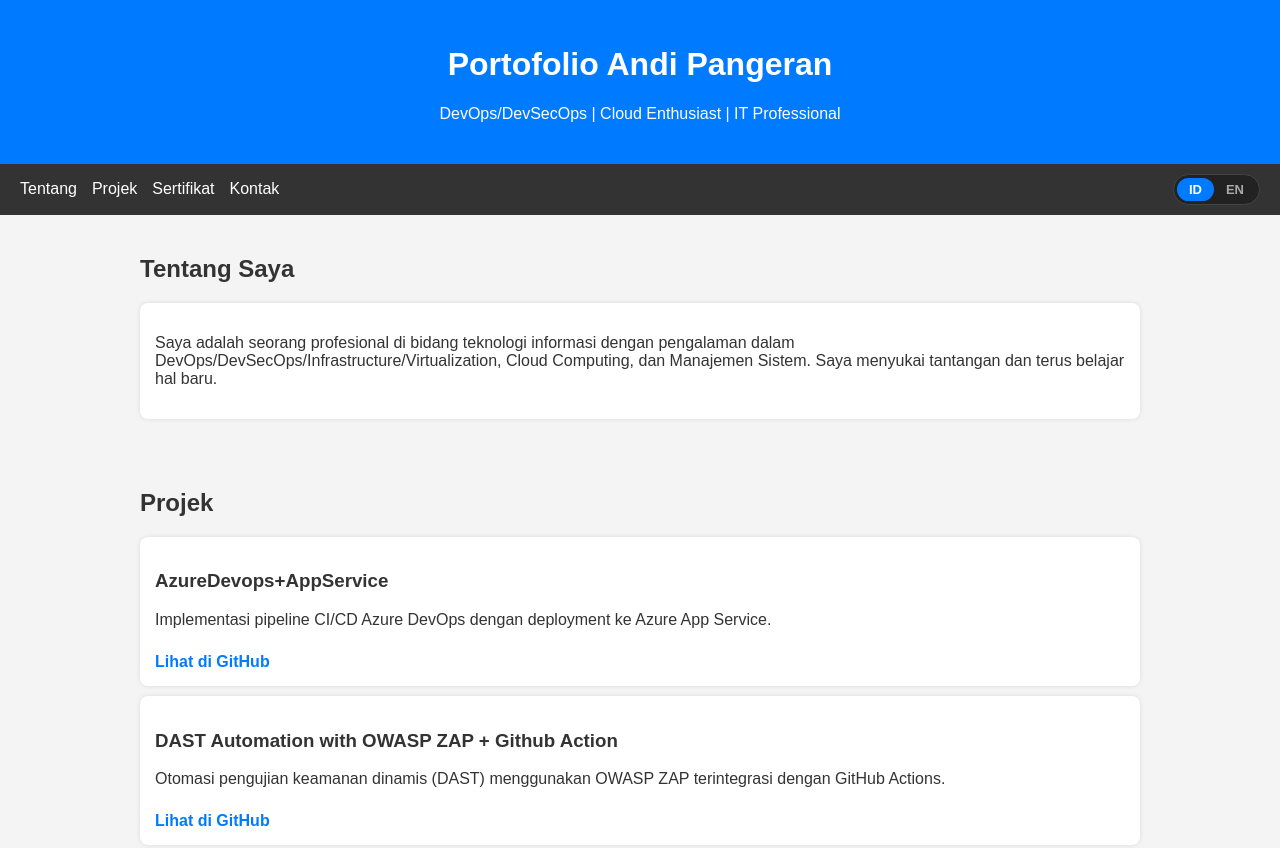
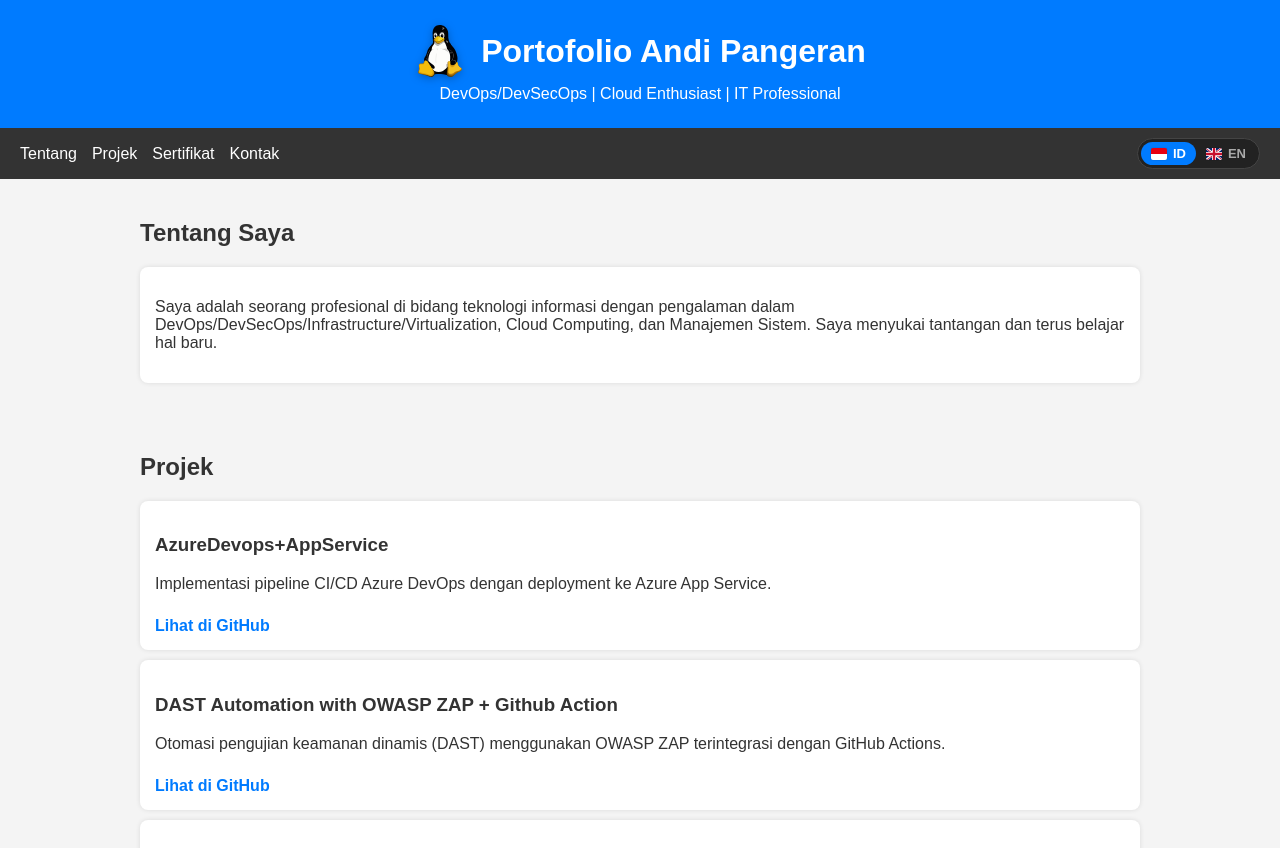
Before and after one commit to andonebekasi/andipangeran.github.io, a plain HTML site: page index.html in a window 1280 px wide. Shown: the top 848 px of the page. Drawn offline with Linux system fonts and the light colour scheme.

Commit message:
upload files

```diff
--- a/index.html
+++ b/index.html
@@ -4,6 +4,7 @@
   <meta charset="UTF-8" />
   <meta name="viewport" content="width=device-width, initial-scale=1.0" />
   <title>Portofolio Andi Pangeran</title>
+  <link rel="icon" type="image/svg+xml" href="favicon.svg" />
   <style>
     body {
       font-family: Arial, sans-serif;
@@ -18,6 +19,24 @@
       padding: 25px 20px;
       text-align: center;
       position: relative;
+    }
+    .header-title-wrapper {
+      display: flex;
+      align-items: center;
+      justify-content: center;
+      gap: 15px;
+    }
+    .header-logo {
+      width: 52px;
+      height: 52px;
+      object-fit: contain;
+      filter: drop-shadow(0 2px 4px rgba(0, 0, 0, 0.25));
+    }
+    header h1 {
+      margin: 0;
+    }
+    header p {
+      margin: 8px 0 0;
     }
     nav {
       background: #333;
@@ -55,10 +74,13 @@
       color: #aaa;
       border: none;
       border-radius: 16px;
-      padding: 4px 12px;
+      padding: 4px 10px;
       font-size: 13px;
       font-weight: 600;
       cursor: pointer;
+      display: inline-flex;
+      align-items: center;
+      gap: 6px;
       transition: all 0.2s ease;
     }
     .lang-btn:hover {
@@ -67,6 +89,14 @@
     .lang-btn.active {
       background: #007bff;
       color: #fff;
+    }
+    .flag-icon {
+      width: 16px;
+      height: 12px;
+      border-radius: 2px;
+      display: inline-block;
+      flex-shrink: 0;
+      box-shadow: 0 0 1px rgba(0, 0, 0, 0.5);
     }
     section {
       padding: 20px;
@@ -107,6 +137,14 @@
     }
 
     @media (max-width: 600px) {
+      .header-title-wrapper {
+        flex-direction: column;
+        gap: 8px;
+      }
+      .header-logo {
+        width: 44px;
+        height: 44px;
+      }
       nav {
         justify-content: center;
       }
@@ -120,8 +158,13 @@
 <body>
 
   <header>
-    <h1 class="lang-id">Portofolio Andi Pangeran</h1>
-    <h1 class="lang-en">Andi Pangeran's Portfolio</h1>
+    <div class="header-title-wrapper">
+      <img src="favicon.svg" alt="Linux Tux Logo" class="header-logo" />
+      <div>
+        <h1 class="lang-id">Portofolio Andi Pangeran</h1>
+        <h1 class="lang-en">Andi Pangeran's Portfolio</h1>
+      </div>
+    </div>
     <p>DevOps/DevSecOps | Cloud Enthusiast | IT Professional</p>
   </header>
 
@@ -145,8 +188,23 @@
       </a>
     </div>
     <div class="lang-switcher" role="group" aria-label="Language Selector">
-      <button type="button" class="lang-btn active" data-lang="id" onclick="setLanguage('id')">ID</button>
-      <button type="button" class="lang-btn" data-lang="en" onclick="setLanguage('en')">EN</button>
+      <button type="button" class="lang-btn active" data-lang="id" onclick="setLanguage('id')">
+        <svg class="flag-icon" xmlns="http://www.w3.org/2000/svg" viewBox="0 0 640 480" aria-hidden="true">
+          <path fill="#e70011" d="M0 0h640v240H0Z"/>
+          <path fill="#fff" d="M0 240h640v240H0Z"/>
+        </svg>
+        ID
+      </button>
+      <button type="button" class="lang-btn" data-lang="en" onclick="setLanguage('en')">
+        <svg class="flag-icon" xmlns="http://www.w3.org/2000/svg" viewBox="0 0 640 480" aria-hidden="true">
+          <path fill="#012169" d="M0 0h640v480H0z"/>
+          <path fill="#FFF" d="m75 0 244 181L562 0h78v62L400 241l240 178v61h-80L320 301 81 480H0v-60l239-178L0 64V0z"/>
+          <path fill="#C8102E" d="m424 281 216 159v40L369 281zm-184 20 6 35L54 480H0zM640 0v3L391 191l2-44L590 0zM0 0l239 176h-60L0 42z"/>
+          <path fill="#FFF" d="M241 0v480h160V0zM0 160v160h640V160z"/>
+          <path fill="#C8102E" d="M0 193v96h640v-96zM273 0v480h96V0z"/>
+        </svg>
+        EN
+      </button>
     </div>
   </nav>
 
@@ -352,11 +410,17 @@
   </section>
 
   <footer>
-    <p class="lang-id">© 2025 Andi Pangeran. Hak cipta dilindungi undang-undang.</p>
-    <p class="lang-en">© 2025 Andi Pangeran. All rights reserved.</p>
+    <p class="lang-id">© <span class="current-year"></span> Andi Pangeran. Hak cipta dilindungi undang-undang.</p>
+    <p class="lang-en">© <span class="current-year"></span> Andi Pangeran. All rights reserved.</p>
   </footer>
 
   <script>
+    // Set dynamic copyright year from local time
+    const currentYear = new Date().getFullYear();
+    document.querySelectorAll('.current-year').forEach(function(el) {
+      el.textContent = currentYear;
+    });
+
     function setLanguage(lang) {
       if (lang !== 'id' && lang !== 'en') {
         lang = 'id';
```
Also changed, not shown: favicon.svg (added).
